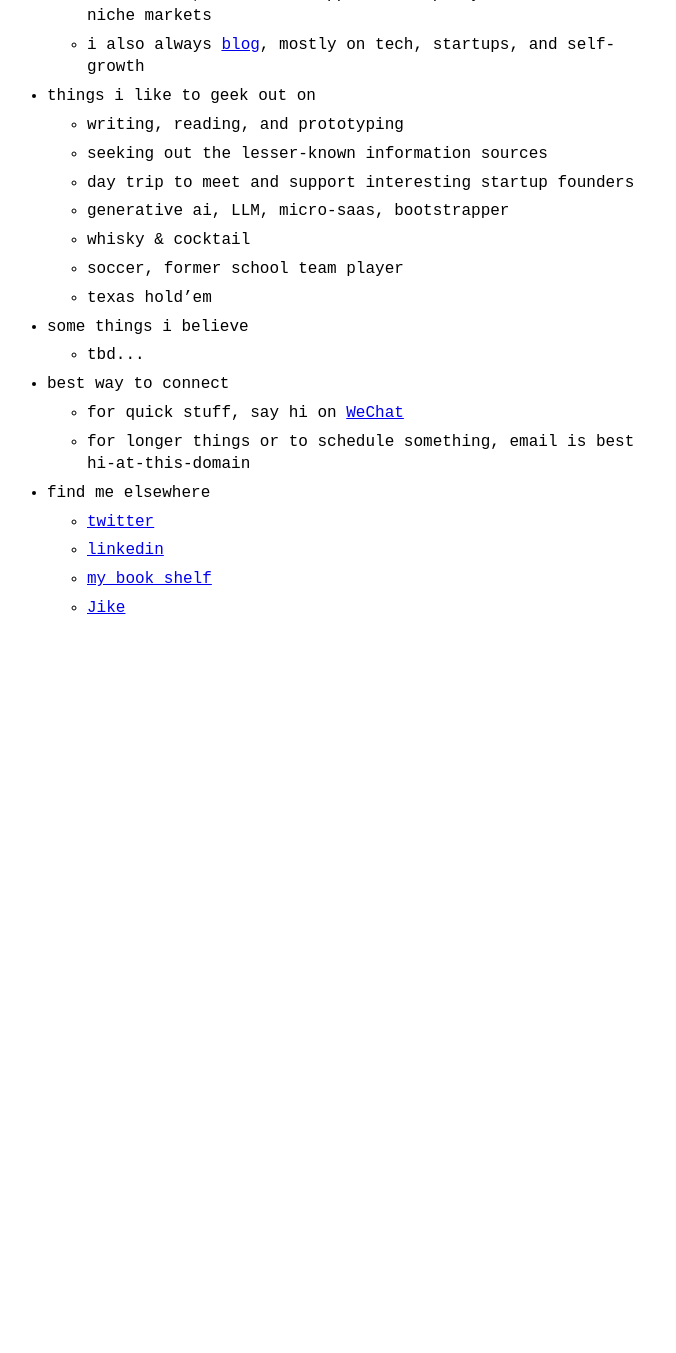
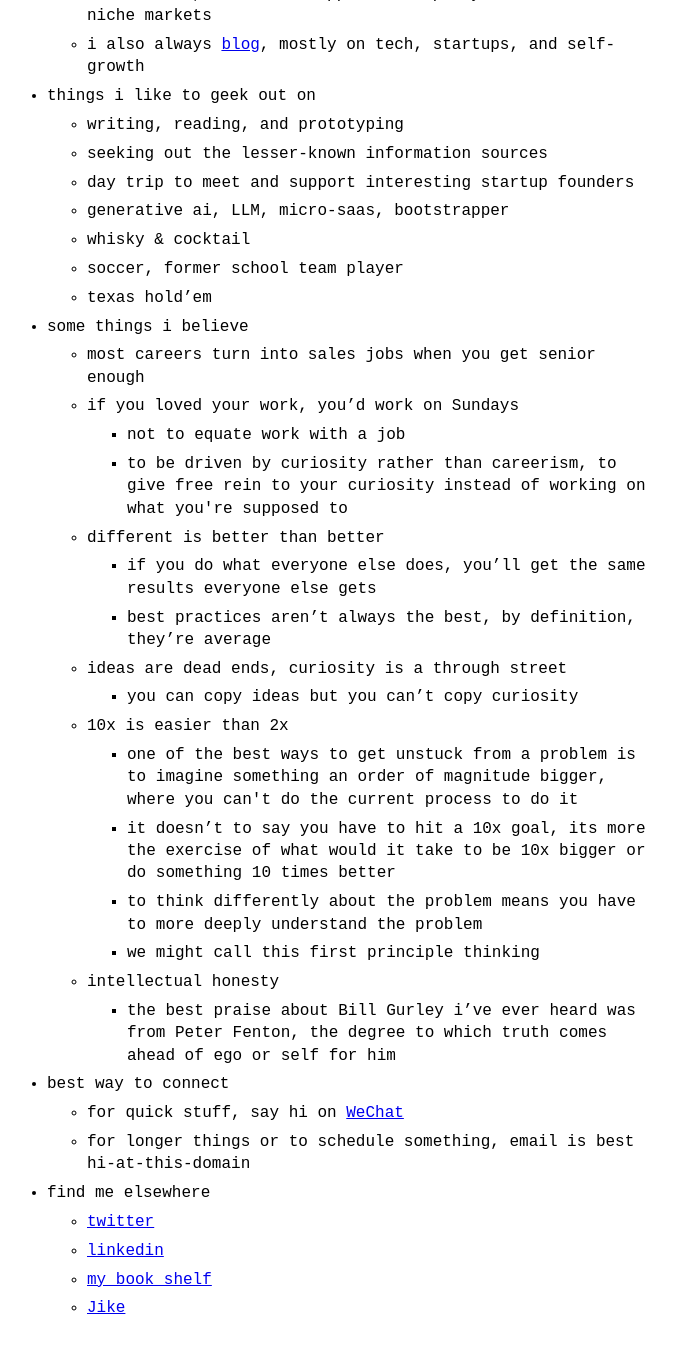
Before and after one commit to kylezgq/kylezgq.github.io, a Jekyll site: the page built from index.md, in a window 1280 px wide and 1400 px high, scrolled down 850 px. Shown: the top 1353 px of the window, without its empty margins (313-989 px from the left). Built offline with Jekyll 4.4.1, drawn with Linux system fonts in a browser that asks for light colours; before the commit the page ends 1549 px from its top, so only the background shows below that.

Commit message:
Update menu.yml

```diff
--- a/_data/menu.yml
+++ b/_data/menu.yml
@@ -30,7 +30,27 @@ entries:
 
   - title: some things i believe
     entries:
-      - title: tbd...
+      - title: most careers turn into sales jobs when you get senior enough
+      - title: if you loved your work, you’d work on Sundays
+        entries:
+          - title: not to equate work with a job
+          - title: to be driven by curiosity rather than careerism, to give free rein to your curiosity instead of working on what you're supposed to
+      - title: different is better than better
+        entries:
+          - title: if you do what everyone else does, you’ll get the same results everyone else gets
+          - title: best practices aren’t always the best, by definition, they’re average
+      - title: ideas are dead ends, curiosity is a through street
+        entries:
+          - title: you can copy ideas but you can’t copy curiosity
+      - title: 10x is easier than 2x
+        entries:
+          - title: one of the best ways to get unstuck from a problem is to imagine something an order of magnitude bigger, where you can't do the current process to do it
+          - title: it doesn’t to say you have to hit a 10x goal, its more the exercise of what would it take to be 10x bigger or do something 10 times better
+          - title: to think differently about the problem means you have to more deeply understand the problem
+          - title: we might call this first principle thinking
+      - title: intellectual honesty
+        entries:
+          - title: the best praise about Bill Gurley i’ve ever heard was from Peter Fenton, the degree to which truth comes ahead of ego or self for him
 
   - title: best way to connect
     entries:
```
